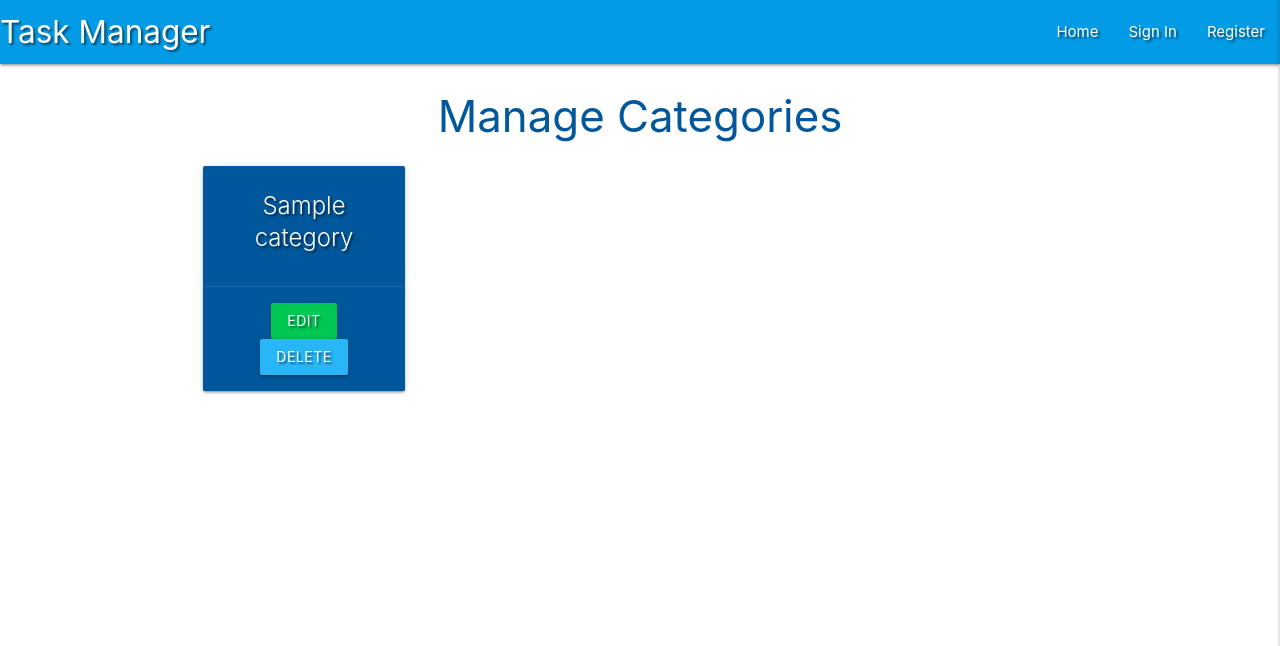
After one commit to LHarveyDev/non-relational, a Flask app: page /get_categories in a window 1280 px wide. The commit adds this page. Shown: the top 646 px of the page. Run offline with Flask 2, Linux system fonts and the light colour scheme; a database or web service that is not in the repository returns one stand-in record (values such as "Sample title"); some libraries are stand-ins or nearby versions.

Commit message:
Add manage categories template

```diff
--- a/app.py
+++ b/app.py
@@ -144,6 +144,12 @@ def delete_task(task_id):
     return redirect(url_for("get_tasks"))
 
 
+@app.route("/get_categories")
+def get_categories():
+    categories = list(mongo.db.categories.find().sort("category_name", 1))
+    return render_template("categories.html", categories=categories)
+
+
 if __name__ == "__main__":
     app.run(host=os.environ.get("IP"),
             port=int(os.environ.get("PORT")),
--- a/templates/base.html
+++ b/templates/base.html
@@ -44,7 +44,11 @@
               >
             </li>
             <li><a href="{{ url_for('add_task') }}">New Task</a></li>
-            <li><a href="#">Manage Categories</a></li>
+            {% if session.user|lower == "admin"|lower %}
+            <li>
+              <a href="{{ url_for('get_categories') }}">Manage Categories</a>
+            </li>
+            {% endif %}
             <li><a href="{{ url_for('signout') }}">Sign Out</a></li>
             {% else %}
             <li><a href="{{ url_for('signin') }}">Sign In</a></li>
@@ -69,7 +73,9 @@
           >
         </li>
         <li><a href="{{ url_for('add_task') }}">New Task</a></li>
-        <li><a href="#">Manage Categories</a></li>
+        {% if session.user|lower == "admin"|lower %}
+        <li><a href="{{ url_for('get_categories') }}">Manage Categories</a></li>
+        {% endif %}
         <li><a href="{{ url_for('signout') }}">Sign Out</a></li>
         {% else %}
         <li><a href="{{ url_for('signin') }}">Sign In</a></li>
--- /dev/null
+++ b/templates/categories.html
@@ -0,0 +1,21 @@
+{% extends "base.html" %} {% block content %}
+
+<h3 class="light-blue-text text-darken-4 center-align">Manage Categories</h3>
+
+<div class="row">
+  {% for category in categories %}
+  <div class="col s12 m3">
+    <div class="card light-blue darken-4 text-shadow center-align">
+      <div class="card-content white-text">
+        <span class="card-title">{{ category.category_name }}</span>
+      </div>
+      <div class="card-action">
+        <a href="#" class="btn green accent-4">Edit</a>
+        <a href="#" class="btn light-blue lighten-1">Delete</a>
+      </div>
+    </div>
+  </div>
+  {% endfor %}
+</div>
+
+{% endblock %}
```
